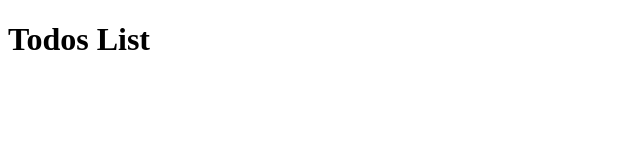
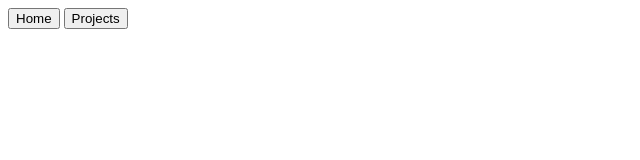
Before and after one commit to gabi1447/odin-todo-list, a website: page src/template.html in a window 1280 px wide. Shown: the whole page, without its empty margins (0-640 px from the left). Drawn offline with Linux system fonts and the light colour scheme.

Commit message:
Add common static elements to all pages in the html template

```diff
--- a/src/template.html
+++ b/src/template.html
@@ -3,9 +3,17 @@
 <head>
     <meta charset="UTF-8">
     <meta name="viewport" content="width=device-width, initial-scale=1.0">
-    <title>Document</title>
+    <title>Todos List</title>
 </head>
 <body>
-    <h1>Todos List</h1>
+    <header>
+        <nav id="nav-bar">
+            <button id="home" class="btns">Home</button>
+            <button id="projects" class="btns">Projects</button>
+        </nav>
+    </header>
+    <main id="content">
+
+    </main>
 </body>
 </html>
```
